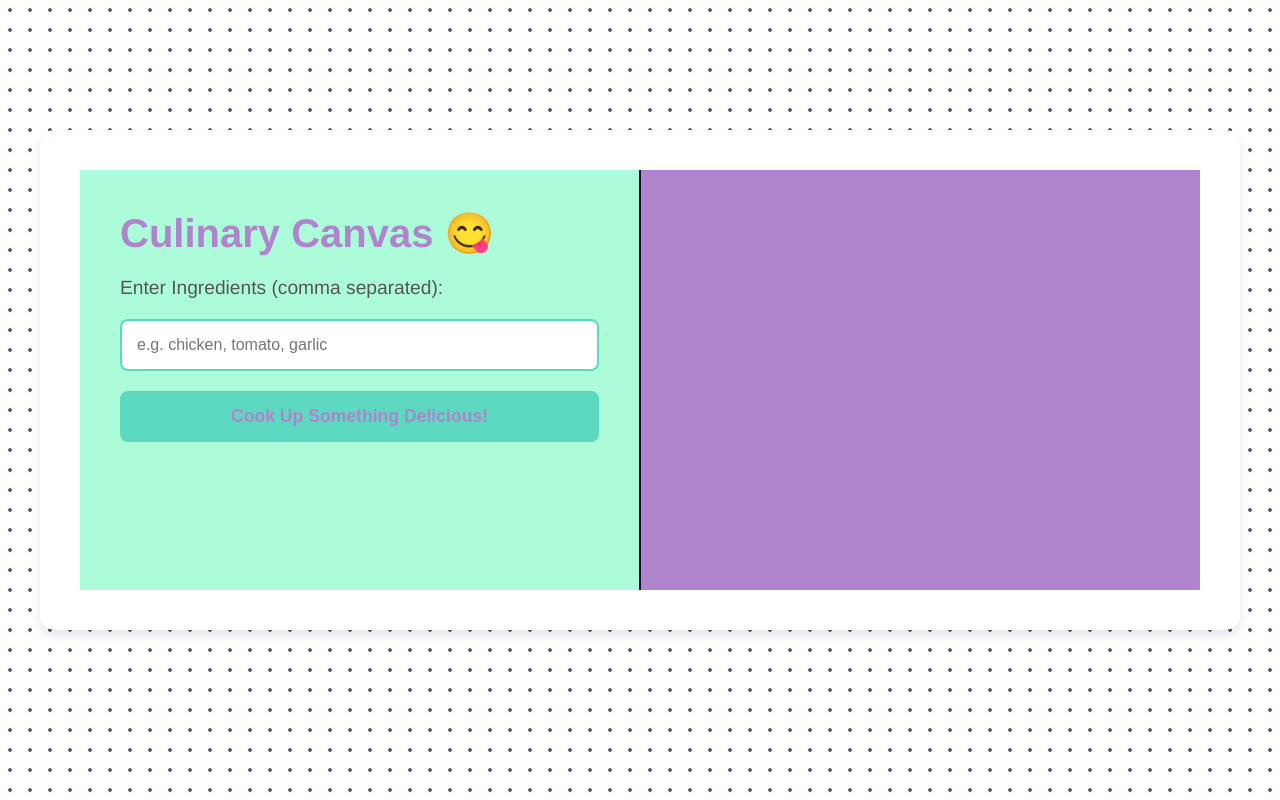
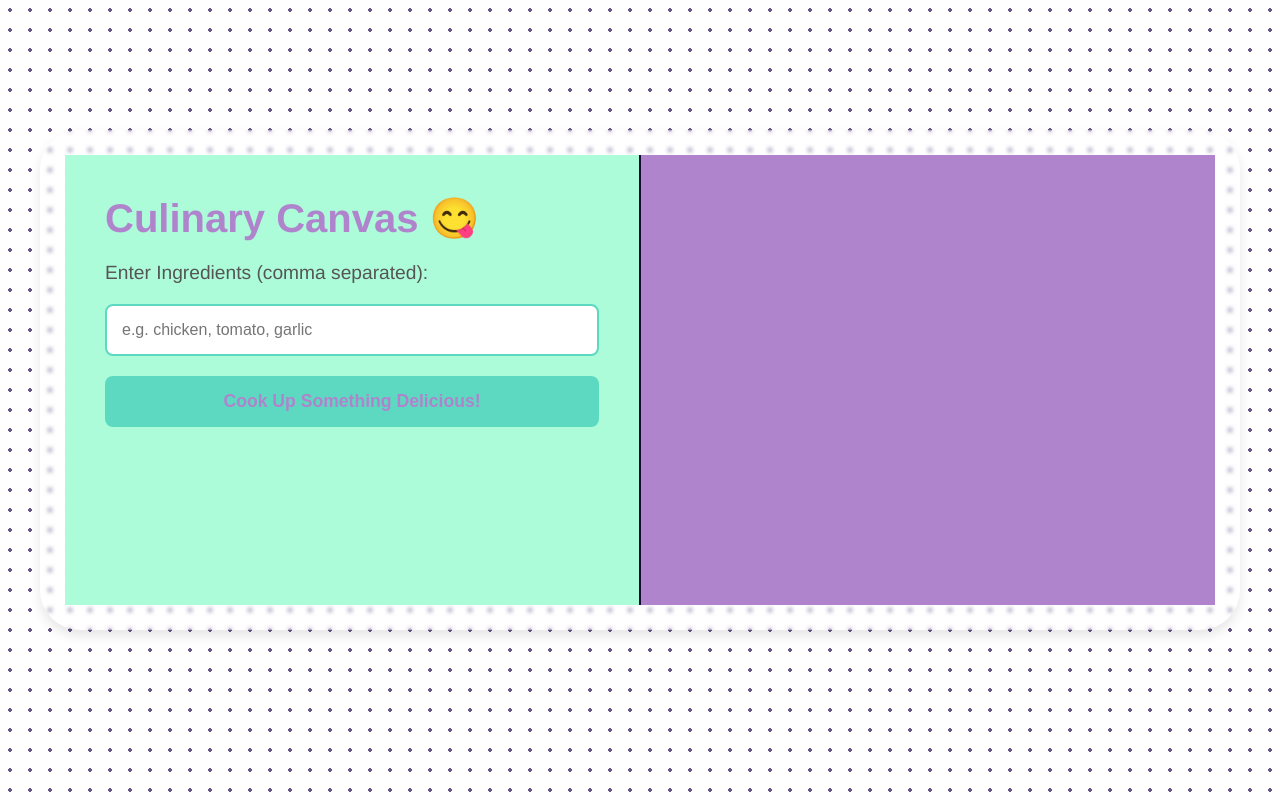
Before and after one commit to wisekiran/recipe-generator, a website: page public/index.html in a window 1280 px wide. Drawn offline with nearby package versions, Linux system fonts and the light colour scheme.

Commit message:
more styling

```diff
--- a/public/styles.css
+++ b/public/styles.css
@@ -29,9 +29,15 @@ body {
   justify-content: space-between;
   background-color: #5dd9c1;
   margin: 40px;
-  padding: 40px;
-  border-radius: 15px;
   box-shadow: 0 6px 12px rgba(0, 0, 0, 0.1);
+  position: relative;
+    padding: 25px;
+    background-color: rgba(255, 255, 255, 0.15); /* Adjust opacity as needed */
+    backdrop-filter: blur(2px);
+    -webkit-backdrop-filter: blur(2px);
+    border-radius: 40px;
+    border: none;
+    overflow: hidden; /* Ensure child elements don't overflow */
 }
 
 /* Left column styling (form section) */
@@ -252,11 +258,6 @@ button:hover {
   margin-bottom: 15px;
 }
 
-/* Color accents for the two-column layout */
-.container {
-  background-color: #fff;
-}
-
 .left-column {
   background-color: #acfcd9;
   padding: 40px;
```
